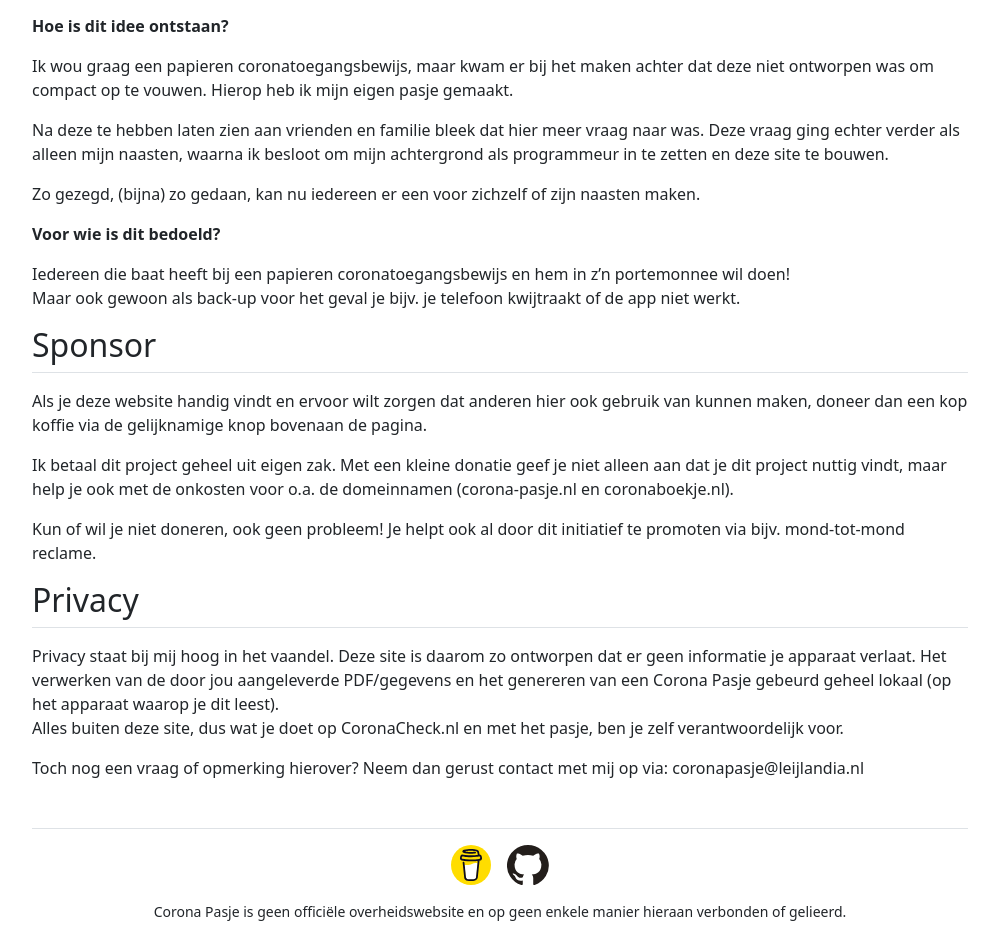
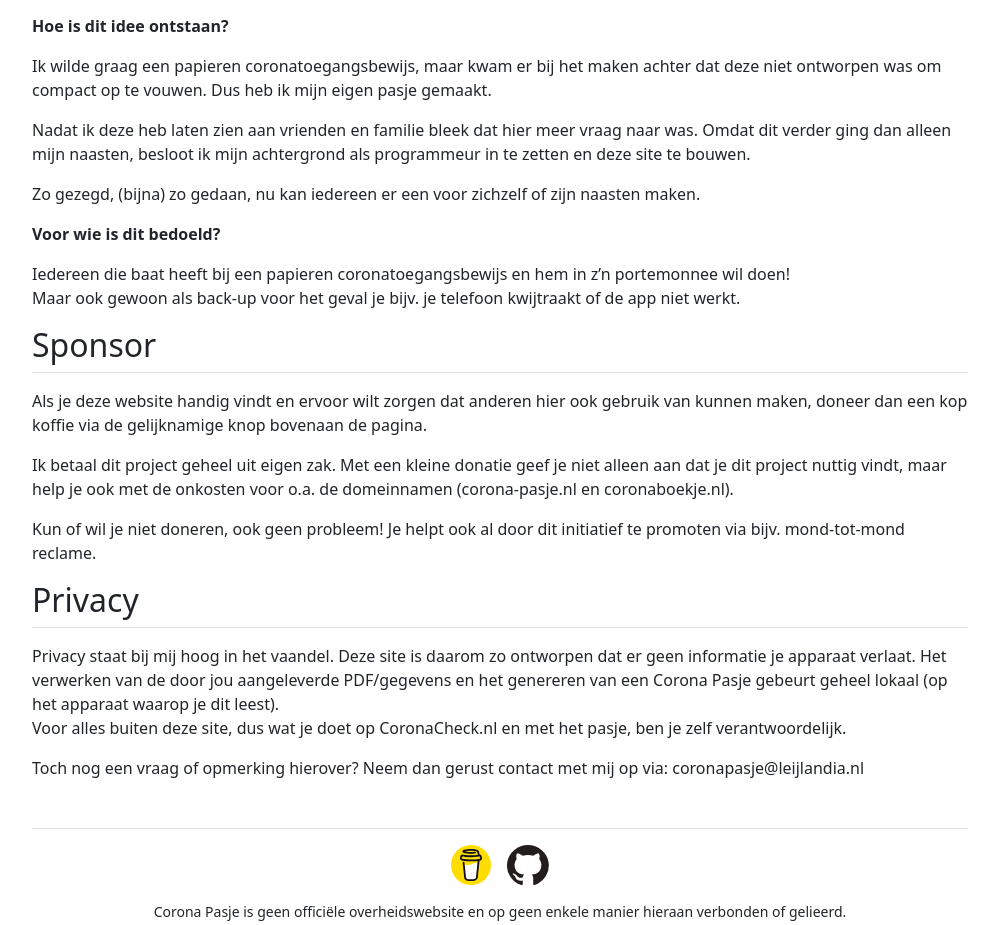
Before and after one commit to frozenshadow/corona-pasje.nl, a Vue app: page / in a window 1280 px wide. Shown: the part 587-1512 px from the top of the page, without its empty margins (140-1139 px from the left). Built offline with nearby package versions, Linux system fonts and the light colour scheme.

Commit message:
Fix typos

```diff
--- a/src/App.vue
+++ b/src/App.vue
@@ -25,9 +25,9 @@
         <button type="button" class="btn btn-primary btn-lg font-weight-medium mx-auto px-4" data-bs-toggle="modal" data-bs-target="#createCardModal">Pasje maken <i class="bi bi-arrow-right"></i></button>
       </div>
       <p><b>Hoe is dit idee ontstaan?</b></p>
-      <p>Ik wou graag een papieren coronatoegangsbewijs, maar kwam er bij het maken achter dat deze niet ontworpen was om compact op te vouwen. Hierop heb ik mijn eigen pasje gemaakt.</p>
-      <p>Na deze te hebben laten zien aan vrienden en familie bleek dat hier meer vraag naar was. Deze vraag ging echter verder als alleen mijn naasten, waarna ik besloot om mijn achtergrond als programmeur in te zetten en deze site te bouwen.</p>
-      <p>Zo gezegd, (bijna) zo gedaan, kan nu iedereen er een voor zichzelf of zijn naasten maken.</p>
+      <p>Ik wilde graag een papieren coronatoegangsbewijs, maar kwam er bij het maken achter dat deze niet ontworpen was om compact op te vouwen. Dus heb ik mijn eigen pasje gemaakt.</p>
+      <p>Nadat ik deze heb laten zien aan vrienden en familie bleek dat hier meer vraag naar was. Omdat dit verder ging dan alleen mijn naasten, besloot ik mijn achtergrond als programmeur in te zetten en deze site te bouwen.</p>
+      <p>Zo gezegd, (bijna) zo gedaan, nu kan iedereen er een voor zichzelf of zijn naasten maken.</p>
       <p><b>Voor wie is dit bedoeld?</b></p>
       <p>
         Iedereen die baat heeft bij een papieren coronatoegangsbewijs en hem in z&rsquo;n portemonnee wil doen!
@@ -42,9 +42,9 @@
 
       <h2 class="border-bottom pb-2 my-3">Privacy</h2>
       <p>
-        Privacy staat bij mij hoog in het vaandel. Deze site is daarom zo ontworpen dat er geen informatie je apparaat verlaat. Het verwerken van de door jou aangeleverde PDF/gegevens en het genereren van een Corona Pasje gebeurd geheel lokaal (op het apparaat waarop je dit leest).
+        Privacy staat bij mij hoog in het vaandel. Deze site is daarom zo ontworpen dat er geen informatie je apparaat verlaat. Het verwerken van de door jou aangeleverde PDF/gegevens en het genereren van een Corona Pasje gebeurt geheel lokaal (op het apparaat waarop je dit leest).
         <br>
-        Alles buiten deze site, dus wat je doet op CoronaCheck.nl en met het pasje, ben je zelf verantwoordelijk voor.
+        Voor alles buiten deze site, dus wat je doet op CoronaCheck.nl en met het pasje, ben je zelf verantwoordelijk.
       </p>
       <p>Toch nog een vraag of opmerking hierover? Neem dan gerust contact met mij op via: coronapasje@leijlandia.nl</p>
     </main>
```
